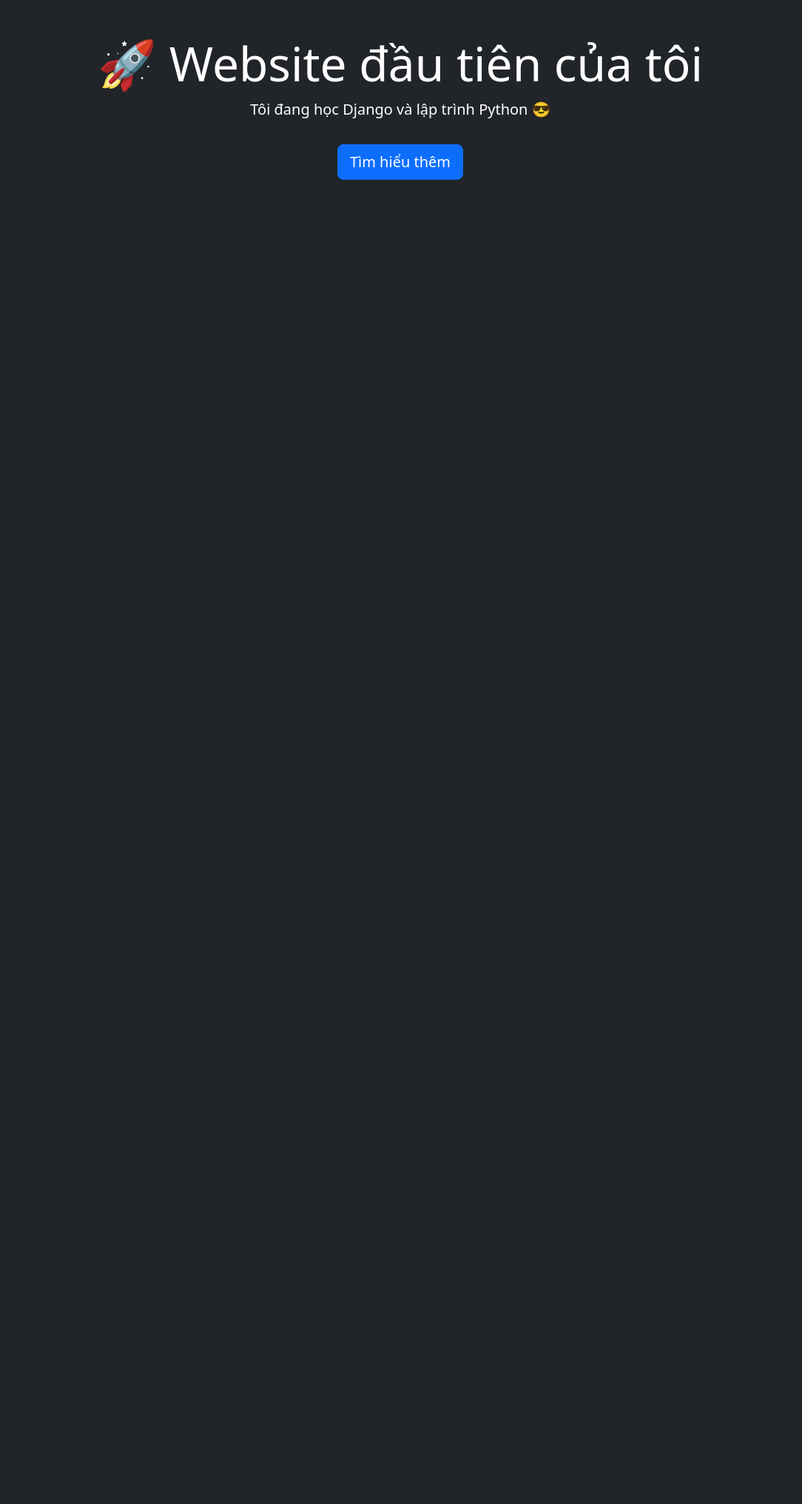
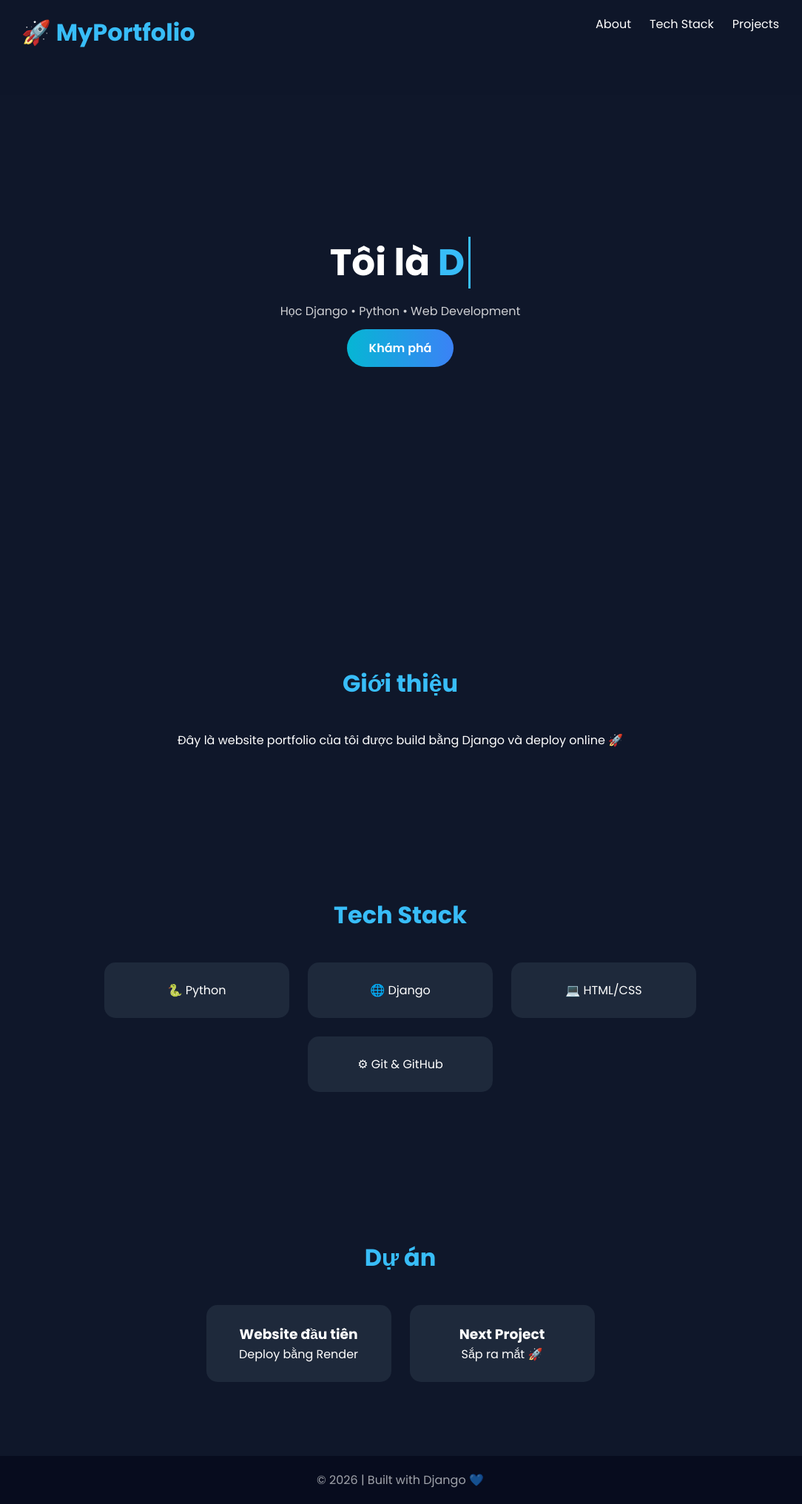
Before and after one commit to bachgp4-cmd/mywebsite, a Django app: page / in a window 1280 px wide. Shown: the whole page at 74% size, without its empty margins (99-1183 px from the left). Before the commit the page ends 243 px from the top, so only its background shows below. Run offline with Django 5.2, Linux system fonts and the light colour scheme.

Commit message:
Revamp home.html for personal portfolio site

```diff
--- a/main/templates/home.html
+++ b/main/templates/home.html
@@ -1,16 +1,223 @@
 <!DOCTYPE html>
-<html>
+<html lang="vi">
 <head>
-    <title>Website của tôi</title>
-    <link href="https://cdn.jsdelivr.net/npm/bootstrap@5.3.3/dist/css/bootstrap.min.css" rel="stylesheet">
+    <meta charset="UTF-8">
+    <title>My Portfolio</title>
+    <meta name="viewport" content="width=device-width, initial-scale=1.0">
+
+    <link href="https://fonts.googleapis.com/css2?family=Poppins:wght@300;400;600;700&display=swap" rel="stylesheet">
+
+    <style>
+        *{
+            margin:0;
+            padding:0;
+            box-sizing:border-box;
+            font-family:'Poppins',sans-serif;
+            scroll-behavior:smooth;
+        }
+
+        body{
+            background:#0f172a;
+            color:white;
+            overflow-x:hidden;
+        }
+
+        nav{
+            position:fixed;
+            width:100%;
+            top:0;
+            display:flex;
+            justify-content:space-between;
+            padding:20px 10%;
+            background:rgba(15,23,42,0.9);
+            backdrop-filter:blur(10px);
+            z-index:1000;
+        }
+
+        nav h2{
+            color:#38bdf8;
+        }
+
+        nav ul{
+            list-style:none;
+            display:flex;
+            gap:25px;
+        }
+
+        nav a{
+            text-decoration:none;
+            color:white;
+            transition:.3s;
+        }
+
+        nav a:hover{
+            color:#38bdf8;
+        }
+
+        .hero{
+            height:100vh;
+            display:flex;
+            align-items:center;
+            justify-content:center;
+            text-align:center;
+            padding:0 20px;
+        }
+
+        .hero h1{
+            font-size:50px;
+            margin-bottom:15px;
+        }
+
+        .typing{
+            color:#38bdf8;
+            border-right:3px solid #38bdf8;
+            padding-right:5px;
+        }
+
+        .hero p{
+            opacity:.8;
+            margin-bottom:25px;
+        }
+
+        .btn{
+            padding:14px 30px;
+            border-radius:30px;
+            background:linear-gradient(to right,#06b6d4,#3b82f6);
+            text-decoration:none;
+            color:white;
+            font-weight:600;
+            transition:.3s;
+        }
+
+        .btn:hover{
+            transform:scale(1.05);
+            box-shadow:0 0 20px rgba(59,130,246,.6);
+        }
+
+        section{
+            padding:100px 10%;
+            text-align:center;
+        }
+
+        h2{
+            color:#38bdf8;
+            margin-bottom:40px;
+            font-size:32px;
+        }
+
+        .grid{
+            display:flex;
+            justify-content:center;
+            flex-wrap:wrap;
+            gap:25px;
+        }
+
+        .card{
+            background:#1e293b;
+            padding:25px;
+            width:250px;
+            border-radius:15px;
+            transition:.3s;
+        }
+
+        .card:hover{
+            transform:translateY(-10px);
+            background:#334155;
+        }
+
+        footer{
+            background:#020617;
+            padding:20px;
+            text-align:center;
+            opacity:.6;
+        }
+
+        @media(max-width:768px){
+            .hero h1{
+                font-size:32px;
+            }
+        }
+    </style>
 </head>
-<body class="bg-dark text-white">
+<body>
 
-    <div class="container text-center mt-5">
-        <h1 class="display-3">🚀 Website đầu tiên của tôi</h1>
-        <p class="lead">Tôi đang học Django và lập trình Python 😎</p>
-        <a href="#" class="btn btn-primary btn-lg mt-3">Tìm hiểu thêm</a>
+<nav>
+    <h2>🚀 MyPortfolio</h2>
+    <ul>
+        <li><a href="#about">About</a></li>
+        <li><a href="#stack">Tech Stack</a></li>
+        <li><a href="#projects">Projects</a></li>
+    </ul>
+</nav>
+
+<div class="hero">
+    <div>
+        <h1>Tôi là <span class="typing"></span></h1>
+        <p>Học Django • Python • Web Development</p>
+        <a href="#about" class="btn">Khám phá</a>
     </div>
+</div>
+
+<section id="about">
+    <h2>Giới thiệu</h2>
+    <p>Đây là website portfolio của tôi được build bằng Django và deploy online 🚀</p>
+</section>
+
+<section id="stack">
+    <h2>Tech Stack</h2>
+    <div class="grid">
+        <div class="card">🐍 Python</div>
+        <div class="card">🌐 Django</div>
+        <div class="card">💻 HTML/CSS</div>
+        <div class="card">⚙ Git & GitHub</div>
+    </div>
+</section>
+
+<section id="projects">
+    <h2>Dự án</h2>
+    <div class="grid">
+        <div class="card">
+            <h3>Website đầu tiên</h3>
+            <p>Deploy bằng Render</p>
+        </div>
+        <div class="card">
+            <h3>Next Project</h3>
+            <p>Sắp ra mắt 🚀</p>
+        </div>
+    </div>
+</section>
+
+<footer>
+    © 2026 | Built with Django 💙
+</footer>
+
+<script>
+    const text = ["Future Developer", "Python Learner", "Django Builder"];
+    let count = 0;
+    let index = 0;
+    let currentText = "";
+    let letter = "";
+
+    (function type(){
+        if(count === text.length){
+            count = 0;
+        }
+
+        currentText = text[count];
+        letter = currentText.slice(0, ++index);
+
+        document.querySelector(".typing").textContent = letter;
+
+        if(letter.length === currentText.length){
+            setTimeout(() => {
+                index = 0;
+                count++;
+            }, 1000);
+        }
+
+        setTimeout(type, 100);
+    }());
+</script>
 
 </body>
 </html>
```
